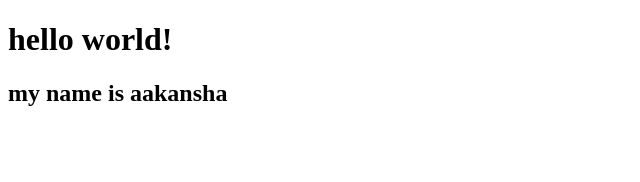
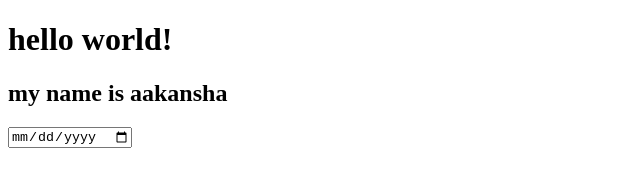
Before and after one commit to aakanshaprasad/Expense_Tracker, a plain HTML site: page index.html in a window 1280 px wide. Shown: the whole page, without its empty margins (0-640 px from the left). Drawn offline with Linux system fonts and the light colour scheme.

Commit message:
updated body with a form

```diff
--- a/index.html
+++ b/index.html
@@ -8,5 +8,8 @@
 <body>
     <h1>hello world!</h1>
     <h2>my name is aakansha</h2>
+    <form>
+        <input type="date" name="date">
+</form>
 </body>
 </html>
```
